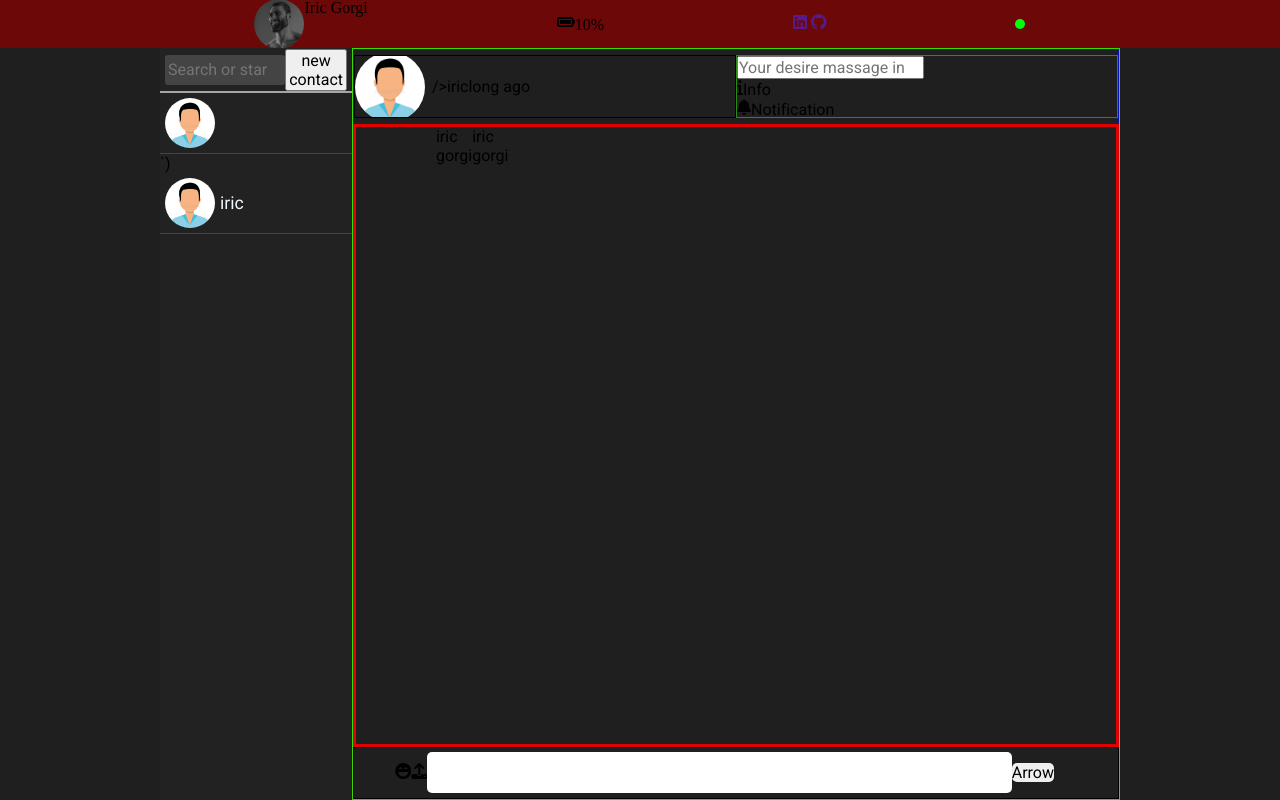
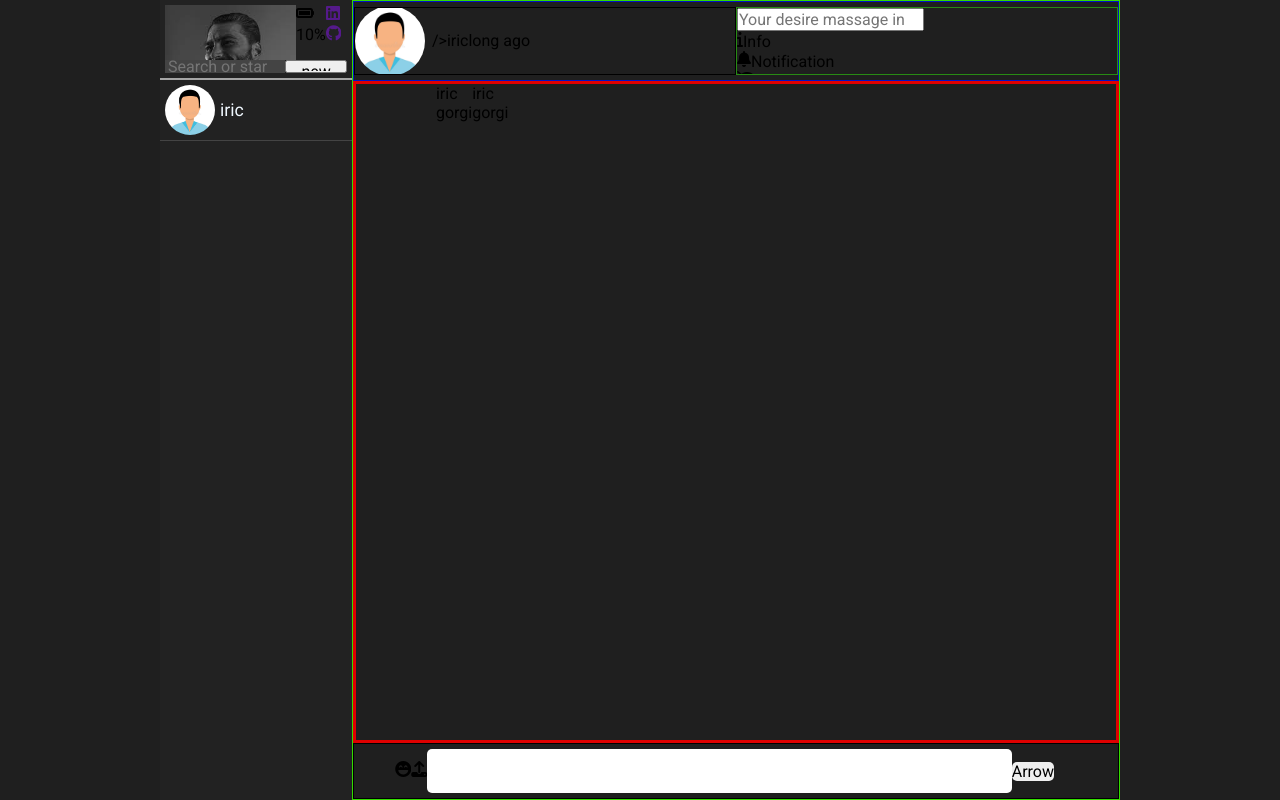
Before and after one commit to iricge/Massanger-app, a website built with Vite: page src/index.html in a window 1280 px wide. Built offline with nearby package versions, Linux system fonts and the light colour scheme.

Commit message:
Deleted header and merged it with contact sections header (no style or anything)

```diff
--- a/src/index.html
+++ b/src/index.html
@@ -20,12 +20,18 @@
     </head>
     <div class="container">
         <body>
-            <!-- ! ------------------------------ Header ------------------------------ ! -->
-            <header class="header">
-                <div class="header-wrapper">
+            <!-- ! ------------------------------ Main ------------------------------ ! -->
+            <main class="main">
+                <div class="main-wrapper">
+                    <section class="contact-section">
+                        <div class="contact-section-header">
+                            <div class="contact-section-userinfo">
                                 <div class="userprofile">
                                     <div class="userprofile-picture">
-                            <img src="assets/images/logo/chad.jpg" alt="user profile picture" />
+                                        <img
+                                            src="assets/images/logo/chad.jpg"
+                                            alt="user profile picture"
+                                        />
                                     </div>
                                     <div class="userprofile-info">
                                         <h2 class="username-display">Iric Gorgi</h2>
@@ -43,12 +49,7 @@
                                 </div>
                                 <div class="user-onlinestate"></div>
                             </div>
-            </header>
-            <!-- ! ------------------------------ Main ------------------------------ ! -->
-            <main class="main">
-                <div class="main-wrapper">
-                    <section class="contact-section">
-                        <div class="contact-section-search">
+                            <div class="contact-search-newcontact">
                                 <form class="contact-searchform">
                                     <input
                                         type="search"
@@ -58,17 +59,8 @@
                                 </form>
                                 <button class="new-contact-button">new contact</button>
                             </div>
-                        <ul class="contact-container">
-                            <li class="contact-infocontainer" data-contact_id="alskdjaldjasdl">
-                                <img
-                                    src="assets/images/thumbnails/image.jpg"
-                                    alt="contact profile picture"
-                                    class="contact-profilepicture"
-                                />
-                                <h3 class="contact-username"></h3>
-                            </li>
-                            `)
-                        </ul>
+                        </div>
+                        <ul class="contact-container"></ul>
                     </section>
                     <section class="chat-section">
                         <div class="chat-section-header">
--- a/src/scripts/massagegenrator.js
+++ b/src/scripts/massagegenrator.js
@@ -44,6 +44,7 @@ function contactGenerator(contactName){
   contactLocalStorageSave(contactArray)
 }
 contactGenerator("iric")
+
 function contactLocalStorageSave(data){
   localStorage.setItem("contact_obj", JSON.stringify(data))
 }
@@ -56,13 +57,16 @@ function contactDOMCreator(){
   });
   console.log("the elements are done");
   let contactInfoDom = $?.querySelectorAll(".contact-infocontainer")
-  console.log(contactInfoDom);
-  return contactInfoDom
+  contactIdGetter(contactInfoDom)
 }
-function contactIdGetter(id) {
+function contactIdGetter(element) {
+  console.log(element[0].dataset.contact_id);
+}
 
-}
 function massageGenerator(){}
+
+//! ------------------- Events ------------------- !\\
+
 massageForm.addEventListener("click", (e)=>{
   e.preventDefault();
 })
--- a/src/style.css
+++ b/src/style.css
@@ -1,6 +1,5 @@
 /* ! -------------------------------- Modules -------------------------------- ! */
 @import url(./styles/main/main.css);
-@import url(./styles/header/header.css);
 @import url("https://fonts.googleapis.com/css2?family=Roboto&display=swap");
 /* ! -------------------------------- Variables -------------------------------- ! */
 /* :root {
--- a/src/styles/header/header.css
+++ /dev/null
@@ -1,29 +0,0 @@
-.header {
-    display: flex;
-    justify-content: center;
-    width: 100%;
-    height: 6vh;
-    background-color: rgb(109, 8, 8);
-}
-.header-wrapper {
-    width: 75%;
-    max-width: 75vw;
-    display: flex;
-    justify-content: space-around;
-    align-items: center;
-}
-/* ! -------------------------------- Header container -------------------------------- ! */
-.userprofile {
-    display: flex;
-}
-.user-onlinestate {
-    width: 10px;
-    height: 10px;
-    border-radius: 50%;
-}
-.userprofile-picture {
-    width: 50px;
-    height: 50px;
-    border-radius: 50%;
-}
-/* ! -------------------------------- Header componenets -------------------------------- ! */
--- a/src/styles/main/contact-section/contact.css
+++ b/src/styles/main/contact-section/contact.css
@@ -1,19 +1,29 @@
 .contact-section {
+    display: flex;
+    flex-direction: column;
     width: 25%;
     height: 100%;
     background-color: #222222;
 }
 .contact-container {
-    height: 94%;
+    height: 90%;
     overflow-y: auto;
 }
-.contact-section-search {
+.contact-section-header {
     display: flex;
+    flex-direction: column;
     align-items: center;
     width: 100%;
-    height: 6%;
+    height: 10%;
     padding: 5px;
     border-bottom: 2px solid #a5a5a5;
+}
+.contact-section-userinfo {
+    display: flex;
+}
+.contact-search-newcontact {
+    display: flex;
+    flex-direction: row;
 }
 .contact-searchform {
     display: flex;
--- a/src/styles/main/main.css
+++ b/src/styles/main/main.css
@@ -5,7 +5,7 @@
     display: flex;
     justify-content: center;
     width: 100%;
-    height: 94vh;
+    height: 100vh;
     background-color: rgb(31, 31, 31);
     scrollbar-width: 0;
 }
```
Lines whose indentation alone changed are shown as unchanged.
